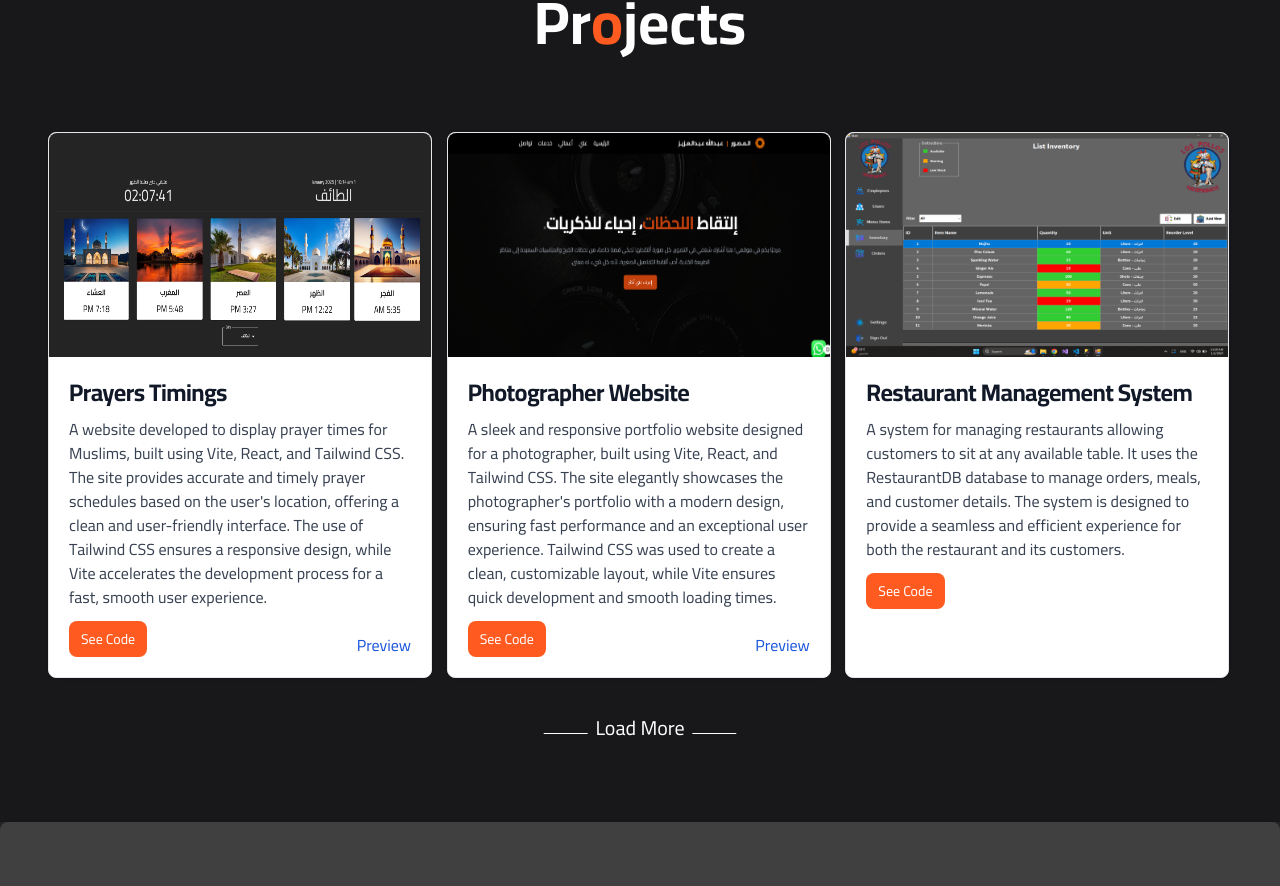
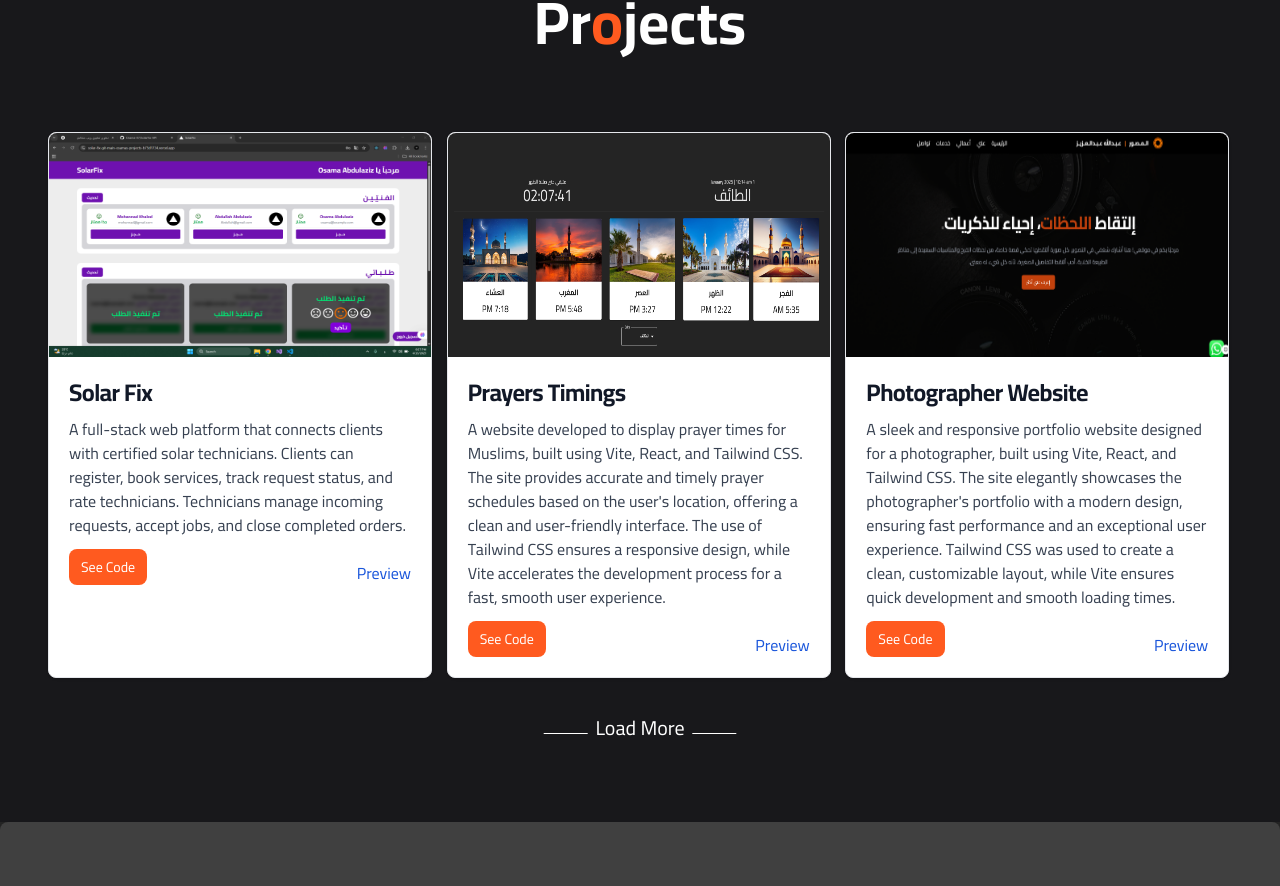
Before and after one commit to Osama-07/Portfolio, a React (Vite) app: page / in a window 1280 px wide. Shown: the part 1792-2678 px from the top of the page. Built offline with nearby package versions, Linux system fonts and the light colour scheme.

Commit message:
Add Solar Fix Project

```diff
--- a/src/Components/Projects/Projects.tsx
+++ b/src/Components/Projects/Projects.tsx
@@ -2,6 +2,15 @@ import { useEffect, useRef, useState } from "react";
 import Card from "./Card";
 
 const cardData = [
+  {
+    title: "Solar Fix",
+    description:
+      "A full-stack web platform that connects clients with certified solar technicians. Clients can register, book services, track request status, and rate technicians. Technicians manage incoming requests, accept jobs, and close completed orders.",
+    img: "/SolarFix.png",
+    link: "https://github.com/Osama-07/SolarFix-API",
+    webLink:
+      "https://solar-fix-git-main-osamas-projects-b75d1734.vercel.app/login",
+  },
   {
     title: "Prayers Timings",
     description:
```
Also changed, not shown: public/SolarFix.png (added).
